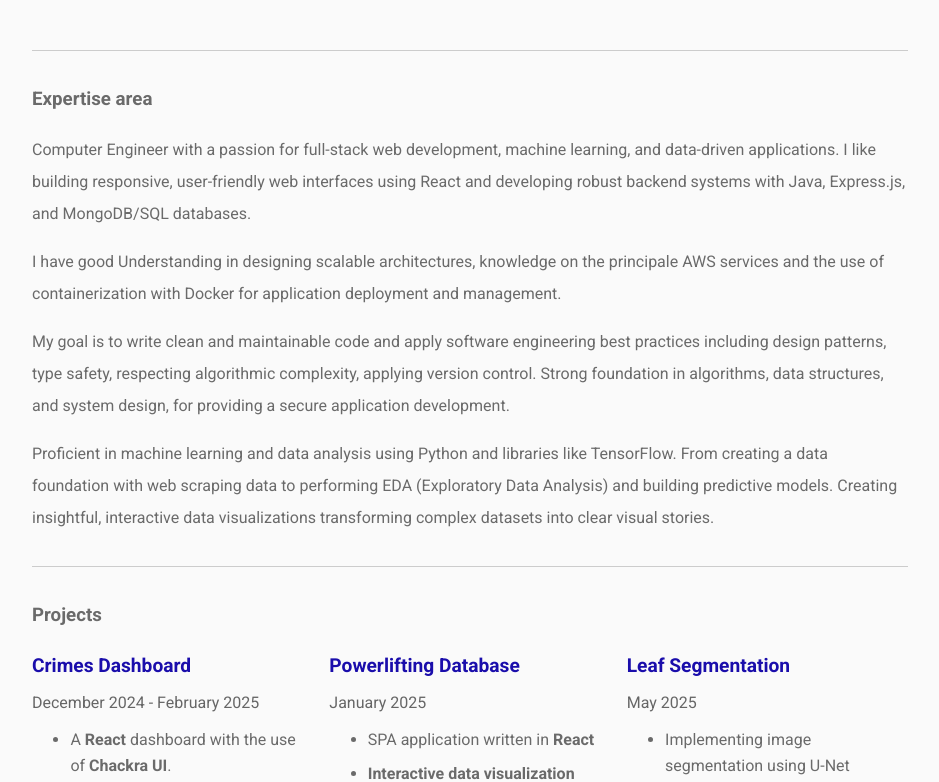
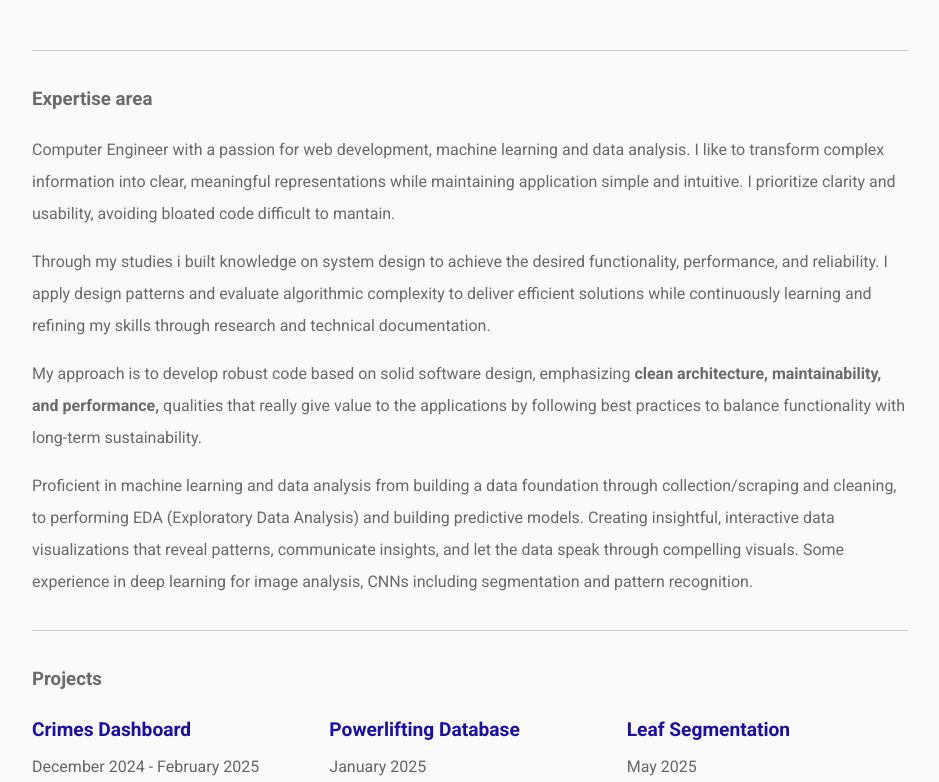
Before and after one commit to shortpathfirst/myblog, a Next.js app: page /myblog/resume in a window 1280 px wide. Shown: the part 440-1222 px from the top of the page, without its empty margins (332-1271 px from the left). Built offline with nearby package versions, Linux system fonts and the light colour scheme.

Commit message:
Update resume

```diff
--- a/src/app/resume/page.tsx
+++ b/src/app/resume/page.tsx
@@ -35,25 +35,34 @@ const Resume = () => {
                 <h3>Expertise area</h3>
                 <div>
                     <p>
-                        Computer Engineer with a passion for full-stack web development, machine learning, and data-driven
-                        applications.
-                        I like building responsive, user-friendly web interfaces using React and developing robust backend
-                        systems with Java, Express.js, and MongoDB/SQL databases.
+                        Computer Engineer with a passion for web development, machine learning and data analysis.
+                        I like to transform complex information into clear, meaningful representations while maintaining application
+                        simple and intuitive.
+                        I prioritize clarity and usability, avoiding bloated code
+                        difficult to mantain.
                     </p>
                     <p>
-                        I have good Understanding in designing scalable architectures, knowledge on the principale AWS services
-                        and the use of containerization with Docker for application deployment and management.
+                        Through my studies i built knowledge on system design to achieve the desired functionality, performance, and
+                        reliability.
+                        I apply design patterns and evaluate algorithmic complexity to deliver efficient solutions while continuously
+                        learning and refining my skills through research and technical documentation.
                     </p>
-                    <p> My goal is to write clean and maintainable code and apply software engineering best practices including
-                        design patterns, type safety, respecting algorithmic complexity, applying version control. Strong
-                        foundation in algorithms, data structures, and system design, for providing a secure application
-                        development.</p>
                     <p>
-                        Proficient in machine learning and data analysis using Python and libraries like TensorFlow. From
-                        creating a data foundation with web scraping data to performing EDA (Exploratory Data Analysis) and
-                        building predictive models. Creating insightful, interactive data visualizations transforming complex
-                        datasets into clear visual stories.
+                        My approach is to develop robust code based on solid software design, emphasizing <strong>clean architecture,
+                            maintainability, and performance, </strong>
+                        qualities that really give value to the applications by following best practices to balance functionality with
+                        long-term sustainability.
                     </p>
+                    <p>
+                        Proficient in machine learning and data analysis from building a data foundation through collection/scraping and
+                        cleaning,
+                        to performing EDA (Exploratory Data Analysis) and building predictive models.
+                        Creating insightful, interactive data visualizations that reveal patterns, communicate insights, and let the
+                        data speak through compelling visuals.
+                        Some experience in deep learning for image analysis, CNNs including segmentation and pattern recognition.
+
+                    </p>
+
                 </div>
                 <hr />
                 <h3>Projects</h3>
@@ -128,15 +137,13 @@ const Resume = () => {
                         <code>TypeScript</code> ·
                         <code>Java</code> ·
                         <code>Python</code> ·
-                        <code>HTML</code> ·
-                        <code>CSS</code> ·
                     </p>
 
                     <h4>Frontend Development:</h4>
                     <p>
                         <code>React</code> ·
                         <code>Next.js</code> ·
-                        <code>Angular</code> ·
+                        {/* <code>Angular</code> · */}
                     </p>
 
                     <h4>Backend & APIs:</h4>
@@ -152,7 +159,7 @@ const Resume = () => {
                     <h4>Data Science & Machine Learning:</h4>
                     <p>
                         <code>Python</code> ·
-                        <code>PyTorch</code> ·
+                        {/* <code>PyTorch</code> · */}
                         <code>TensorFlow.js</code> ·
                         <code>Apache Spark</code>
                     </p>
@@ -161,6 +168,7 @@ const Resume = () => {
                     <p>
                         <code>D3.js</code> ·
                         <code>Chart.js</code>
+                        <code>Plotly</code>
                     </p>
 
                     <h4>DevOps & Tools:</h4>
```
Also changed, not shown: 1 other file (tests, documents, lock files or other folders).
